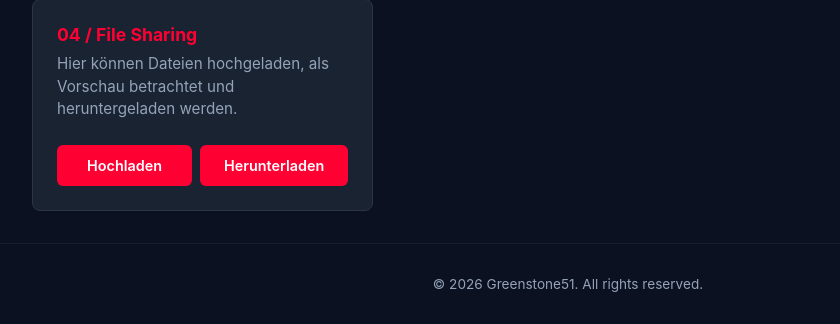
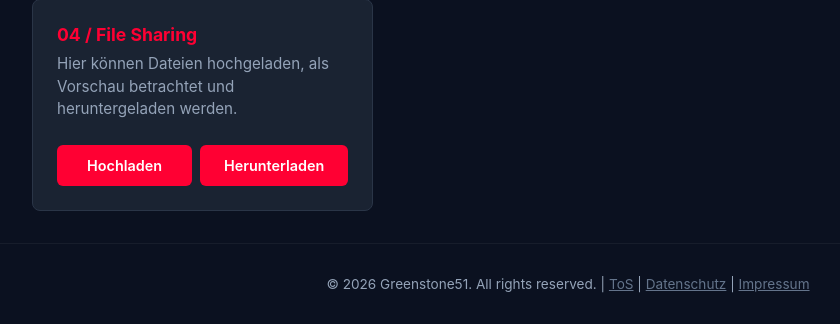
Before and after one commit to Greenstone51/Website, a Flask app: page / in a window 1280 px wide. Shown: the part 492-816 px from the top of the page, without its empty margins (72-912 px from the left). Run offline with Flask 3, Linux system fonts and the light colour scheme.

Commit message:
Update index.html
neuer footer

```diff
--- a/templates/index.html
+++ b/templates/index.html
@@ -105,7 +105,10 @@
     </main>
 
     <footer>
-        &copy; 2026 Greenstone51. All rights reserved.
+        &copy; 2026 Greenstone51. All rights reserved. |
+        <a href="/tos" style="color: var(--text-muted); text-decoration: underline;">ToS</a> |
+        <a href="/datenschutz" style="color: var(--text-muted); text-decoration: underline;">Datenschutz</a> |
+        <a href="/impressum" style="color: var(--text-muted); text-decoration: underline;">Impressum</a>
     </footer>
 
     <script>
```
